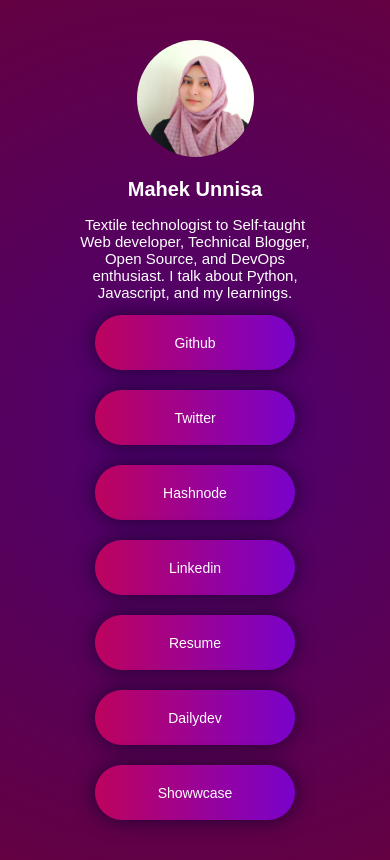
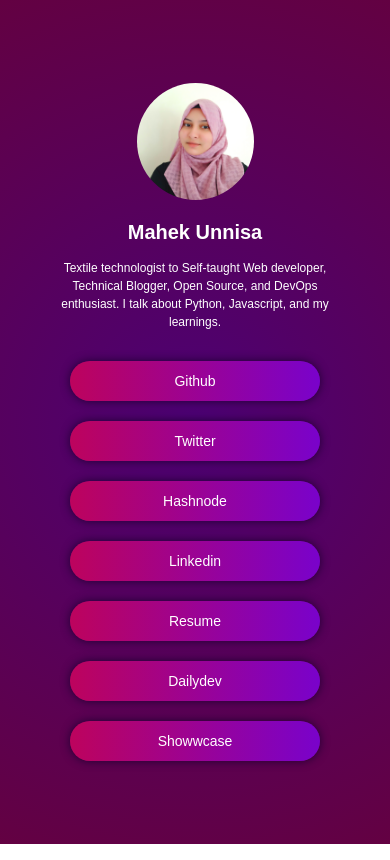
Before and after one commit to MahekUnnisa/My-Social-Links, a plain HTML site: page index.html in a window 390 px wide. Drawn offline with Linux system fonts and the light colour scheme.

Commit message:
Modified the UI

```diff
--- a/index.html
+++ b/index.html
@@ -9,6 +9,7 @@
 </head>
 <body>
     <div class="container">
+        <div class="wrapper">
             <!-- <h1 class="heading">Social Links</h1> -->
             <img class="profile-pic" src="./DP.png" alt="Profile picture">
             <h2 class="head">Mahek Unnisa</h2>
@@ -22,5 +23,6 @@
             <a class="links"href="https://app.daily.dev/Mahek">Dailydev</a>
             <a class="links"href="https://www.showwcase.com/mahekunnisa">Showwcase</a>
         </div>
+    </div>
 </body>
 </html>
--- a/style.css
+++ b/style.css
@@ -4,35 +4,52 @@
 }
 body{
     font-family:sans-serif;
-    margin:30px auto;
+    box-sizing: border-box;
     color:white;
-    box-sizing: border-box;
+    margin: 0;
+    padding: 0;
     background: rgb(75, 0, 116);
     background: radial-gradient(circle, rgb(76, 1, 116) 0%, rgb(99, 1, 66) 100%);
 }
-.container{
+.container {
     display:flex;
     flex-direction: column;
-    margin: 0 auto;
+    align-items: center;
+    justify-content: center;
     text-align: center;
+    width: 100%;
+    height: 100%;
 }
+
+.wrapper {
+    display: flex;
+    align-items: center;
+    justify-content: center;
+    flex-direction: column;
+    width: 100%;
+    height: 100%;
+    margin: 50px;
+}
+
 .profile-pic{
     align-items: center;
-    margin:10px auto;
     width: 10%;
     border-radius: 50%;
 }
 .head{
-    margin: 11px auto;
     font-size: 24px;
     font-weight: bold;
     width: 500px;
+    margin-top: 20px;
 }
 .bio{
     margin: 6px auto;
     font-size: 17px;
-    font-weight: normal;
+    font-weight: 300;
     width: 500px;
+    margin-bottom: 20px;
+    font-weight: 300;
+    line-height: 150%;
 }
 
 .links {
@@ -69,6 +86,7 @@
     .links{
         width:300px;
         font-size: 14px;
+        height: 50px;
         box-sizing: border-box;
         align-items: center;
         background-image: linear-gradient(to right, #bd035d 0%, #7802cd  51%, #bd035d  100%);
@@ -98,13 +116,15 @@
     .bio{
         font-size: 15px;
         width: 350px;
-        margin: 4px auto;
-        font-weight: normal;
+        font-weight: 200;
+        line-height: 150%;
+        margin-bottom: 20px;
     }
 }
 @media screen and (max-width: 400px) {
     .links{
         width:200px;
+        height: 40px;
         font-size: 14px;
         box-sizing: border-box;
         align-items: center;
@@ -128,7 +148,6 @@
         width:30%;
     }
     .head{
-        margin: 11px auto;
         font-size: 24px;
         width: 390px;
         font-size:20px;
@@ -137,13 +156,28 @@
         font-size: 15px;
         width: 233px;
         margin: 4px auto;
-        font-weight: normal;
+        font-weight: 200;
+        line-height: 150%;
     }
 
     @media screen and (max-width: 390px) {
+
+        .container {
+            width: 100vw;
+            height: 100vh;
+        }
+
+        .wrapper {
+            display: flex;
+            align-items: center;
+            justify-content: center;
+            flex-direction: column;
+        }
+
         .links{
-            width:200px;
+            width:250px;
             font-size: 14px;
+            height: 40px;
             box-sizing: border-box;
             align-items: center;
             background-image: linear-gradient(to right, #bd035d 0%, #7802cd  51%, #bd035d  100%);
@@ -152,7 +186,7 @@
             padding-bottom: 12px;
             transition: 0.5s ease-in-out;
             background-size: 200% auto;
-            box-shadow: 0 0 20px rgb(31, 0, 50);
+            box-shadow: 0 0 10px rgb(31, 0, 50);
             border-radius: 30px;
             border-color: transparent;
             color: white;
@@ -166,16 +200,16 @@
             width:30%;
         }
         .head{
-            margin: 11px auto;
             font-size: 24px;
             width: 390px;
             font-size:20px;
         }
         .bio{
-            font-size: 15px;
-            width: 233px;
-            margin: 4px auto;
-            font-weight: normal;
+            font-size: 12px;
+            line-height: 150%;
+            width: 300px;
+            margin-bottom: 20px;
+            font-weight: 200;
         }
     }
 }
```
Lines whose indentation alone changed are shown as unchanged.
